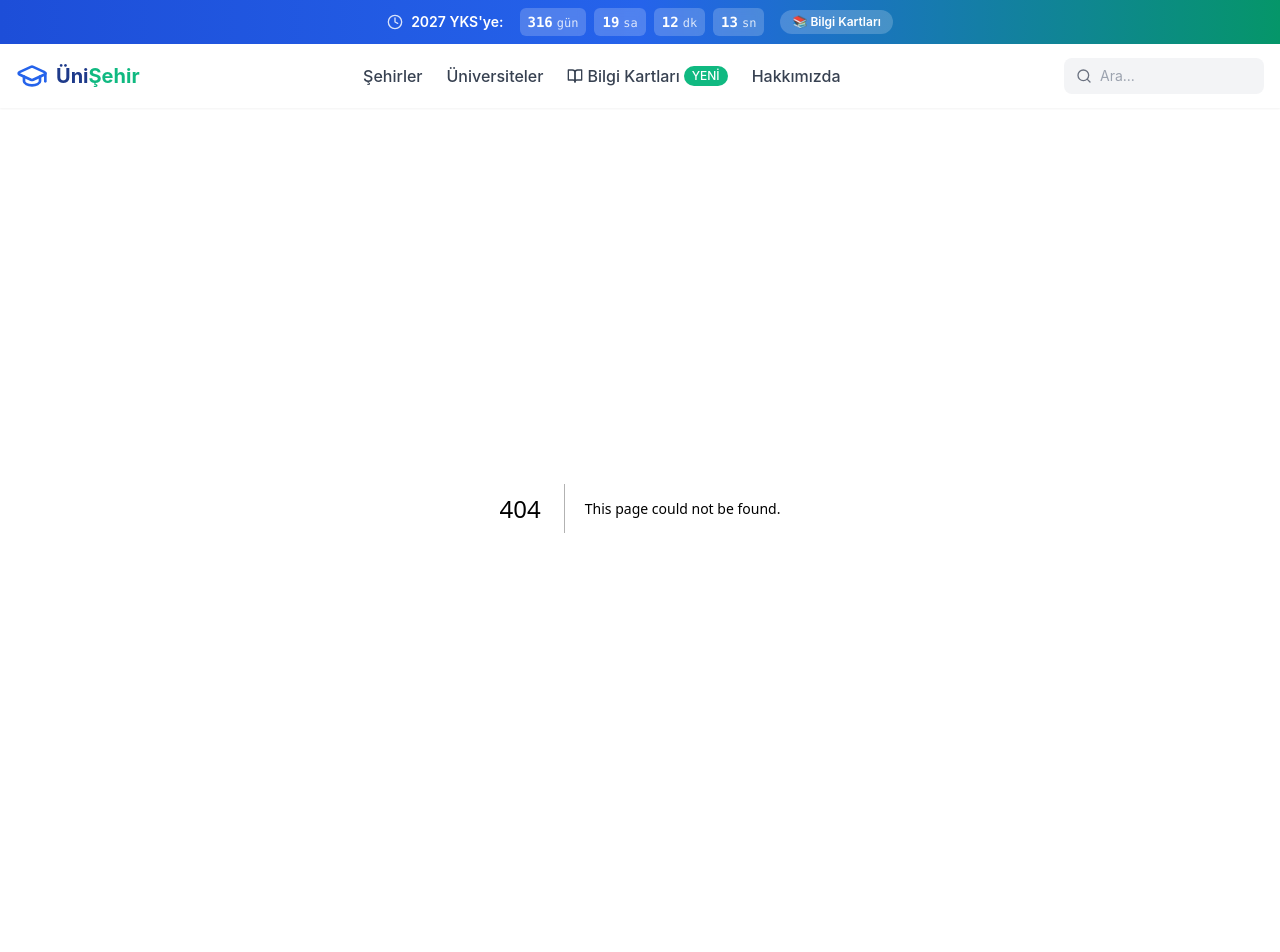
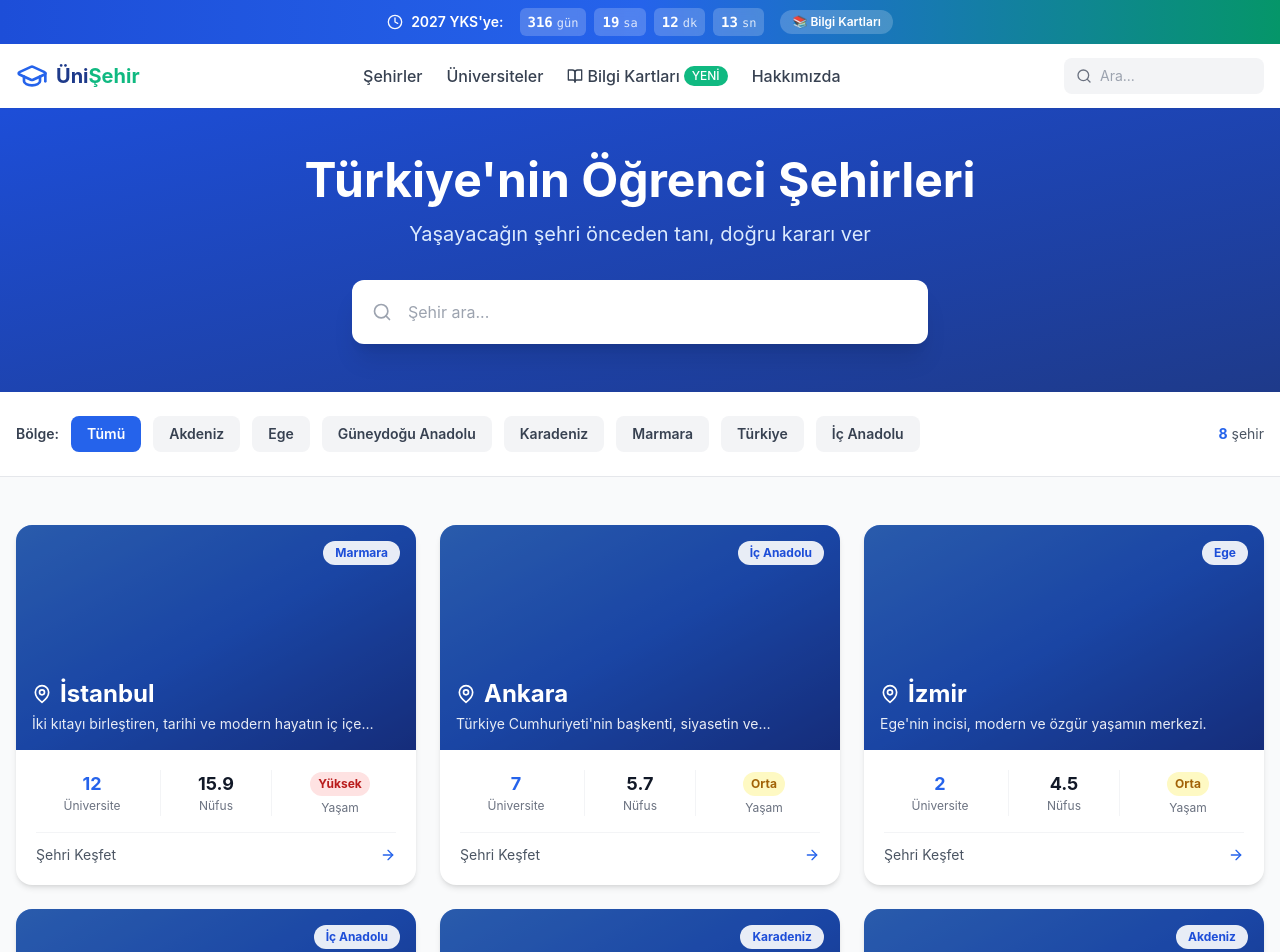
Before and after one commit to burakucnn52-lab/unisehir, a Next.js app: page /sehirler in a window 1280 px wide. Before the commit this address had no page. Shown: the top 952 px of the page. Built offline with nearby package versions, Linux system fonts and the light colour scheme.

Commit message:
Create page.tsx

```diff
--- /dev/null
+++ b/src/app/sehirler/page.tsx
@@ -0,0 +1,159 @@
+'use client'
+
+import { useState } from 'react'
+import Link from 'next/link'
+import { MapPin, Search, Users, TrendingUp, ArrowRight } from 'lucide-react'
+import { sehirler } from '@/lib/sehirler'
+import { universiteler } from '@/lib/universiteler'
+
+export default function SehirlerPage() {
+  const [search, setSearch] = useState('')
+  const [filterRegion, setFilterRegion] = useState<string>('all')
+
+  const regions = Array.from(new Set(sehirler.map(s => s.region))).sort()
+
+  const filtered = sehirler.filter(sehir => {
+    const matchSearch = sehir.name.toLowerCase().includes(search.toLowerCase())
+    const matchRegion = filterRegion === 'all' || sehir.region === filterRegion
+    return matchSearch && matchRegion
+  })
+
+  const getUniCount = (citySlug: string) => {
+    return universiteler.filter(u => u.citySlug === citySlug).length
+  }
+
+  return (
+    <div className="min-h-screen bg-gray-50">
+      {/* Hero */}
+      <section className="bg-gradient-to-br from-primary-700 to-primary-900 text-white py-12">
+        <div className="container-custom">
+          <div className="max-w-3xl mx-auto text-center">
+            <h1 className="text-4xl md:text-5xl font-bold mb-4">
+              Türkiye'nin Öğrenci Şehirleri
+            </h1>
+            <p className="text-xl text-primary-100 mb-8">
+              Yaşayacağın şehri önceden tanı, doğru kararı ver
+            </p>
+
+            {/* Arama */}
+            <div className="bg-white rounded-xl shadow-xl p-2 flex items-center max-w-xl mx-auto">
+              <Search className="w-5 h-5 text-gray-400 ml-3" />
+              <input
+                type="text"
+                value={search}
+                onChange={(e) => setSearch(e.target.value)}
+                placeholder="Şehir ara..."
+                className="flex-1 px-4 py-3 text-gray-700 outline-none"
+              />
+            </div>
+          </div>
+        </div>
+      </section>
+
+      {/* Filtreler */}
+      <section className="py-6 bg-white border-b border-gray-200 sticky top-24 z-30">
+        <div className="container-custom">
+          <div className="flex flex-wrap items-center gap-3">
+            <span className="text-sm font-semibold text-gray-700">Bölge:</span>
+            <button
+              onClick={() => setFilterRegion('all')}
+              className={`px-4 py-2 rounded-lg text-sm font-semibold transition-colors ${
+                filterRegion === 'all'
+                  ? 'bg-primary-600 text-white'
+                  : 'bg-gray-100 text-gray-700 hover:bg-gray-200'
+              }`}
+            >
+              Tümü
+            </button>
+            {regions.map(region => (
+              <button
+                key={region}
+                onClick={() => setFilterRegion(region)}
+                className={`px-4 py-2 rounded-lg text-sm font-semibold transition-colors ${
+                  filterRegion === region
+                    ? 'bg-primary-600 text-white'
+                    : 'bg-gray-100 text-gray-700 hover:bg-gray-200'
+                }`}
+              >
+                {region}
+              </button>
+            ))}
+            <div className="ml-auto text-sm text-gray-600">
+              <span className="font-bold text-primary-600">{filtered.length}</span> şehir
+            </div>
+          </div>
+        </div>
+      </section>
+
+      {/* Şehir Kartları */}
+      <section className="py-12">
+        <div className="container-custom">
+          {filtered.length === 0 ? (
+            <div className="text-center py-20">
+              <div className="text-6xl mb-4">🔍</div>
+              <h3 className="text-xl font-bold text-gray-900 mb-2">Sonuç Bulunamadı</h3>
+              <p className="text-gray-600">Arama kriterlerini değiştirmeyi dene</p>
+            </div>
+          ) : (
+            <div className="grid grid-cols-1 md:grid-cols-2 lg:grid-cols-3 gap-6">
+              {filtered.map((sehir) => {
+                const uniCount = getUniCount(sehir.slug)
+                return (
+                  <Link
+                    key={sehir.id}
+                    href={`/sehirler/${sehir.slug}`}
+                    className="group relative overflow-hidden rounded-2xl shadow-md hover:shadow-2xl transition-all hover:-translate-y-1 bg-white"
+                  >
+                    {/* Görsel */}
+                    <div className="aspect-video bg-gradient-to-br from-primary-500 via-primary-600 to-primary-800 relative overflow-hidden">
+                      <div className="absolute inset-0 bg-black/30 group-hover:bg-black/20 transition-colors" />
+                      <div className="absolute top-4 right-4 bg-white/90 backdrop-blur-sm rounded-full px-3 py-1 text-xs font-bold text-primary-700">
+                        {sehir.region}
+                      </div>
+                      <div className="absolute bottom-4 left-4 right-4 text-white">
+                        <div className="flex items-center gap-2 mb-1">
+                          <MapPin className="w-5 h-5" />
+                          <h3 className="text-2xl font-bold">{sehir.name}</h3>
+                        </div>
+                        <p className="text-sm opacity-90 line-clamp-1">{sehir.description}</p>
+                      </div>
+                    </div>
+
+                    {/* Bilgiler */}
+                    <div className="p-5">
+                      <div className="grid grid-cols-3 gap-3 mb-4">
+                        <div className="text-center">
+                          <div className="text-lg font-bold text-primary-600">{uniCount}</div>
+                          <div className="text-xs text-gray-500">Üniversite</div>
+                        </div>
+                        <div className="text-center border-x border-gray-100">
+                          <div className="text-lg font-bold text-gray-900">{sehir.population.split(' ')[0]}</div>
+                          <div className="text-xs text-gray-500">Nüfus</div>
+                        </div>
+                        <div className="text-center">
+                          <div className={`text-xs font-bold px-2 py-1 rounded-full inline-block ${
+                            sehir.livingCost === 'Düşük' ? 'bg-green-100 text-green-700' :
+                            sehir.livingCost === 'Orta' ? 'bg-yellow-100 text-yellow-700' :
+                            'bg-red-100 text-red-700'
+                          }`}>
+                            {sehir.livingCost}
+                          </div>
+                          <div className="text-xs text-gray-500 mt-1">Yaşam</div>
+                        </div>
+                      </div>
+
+                      <div className="flex items-center justify-between pt-3 border-t border-gray-100">
+                        <span className="text-sm text-gray-600">Şehri Keşfet</span>
+                        <ArrowRight className="w-4 h-4 text-primary-600 group-hover:translate-x-1 transition-transform" />
+                      </div>
+                    </div>
+                  </Link>
+                )
+              })}
+            </div>
+          )}
+        </div>
+      </section>
+    </div>
+  )
+}
```
